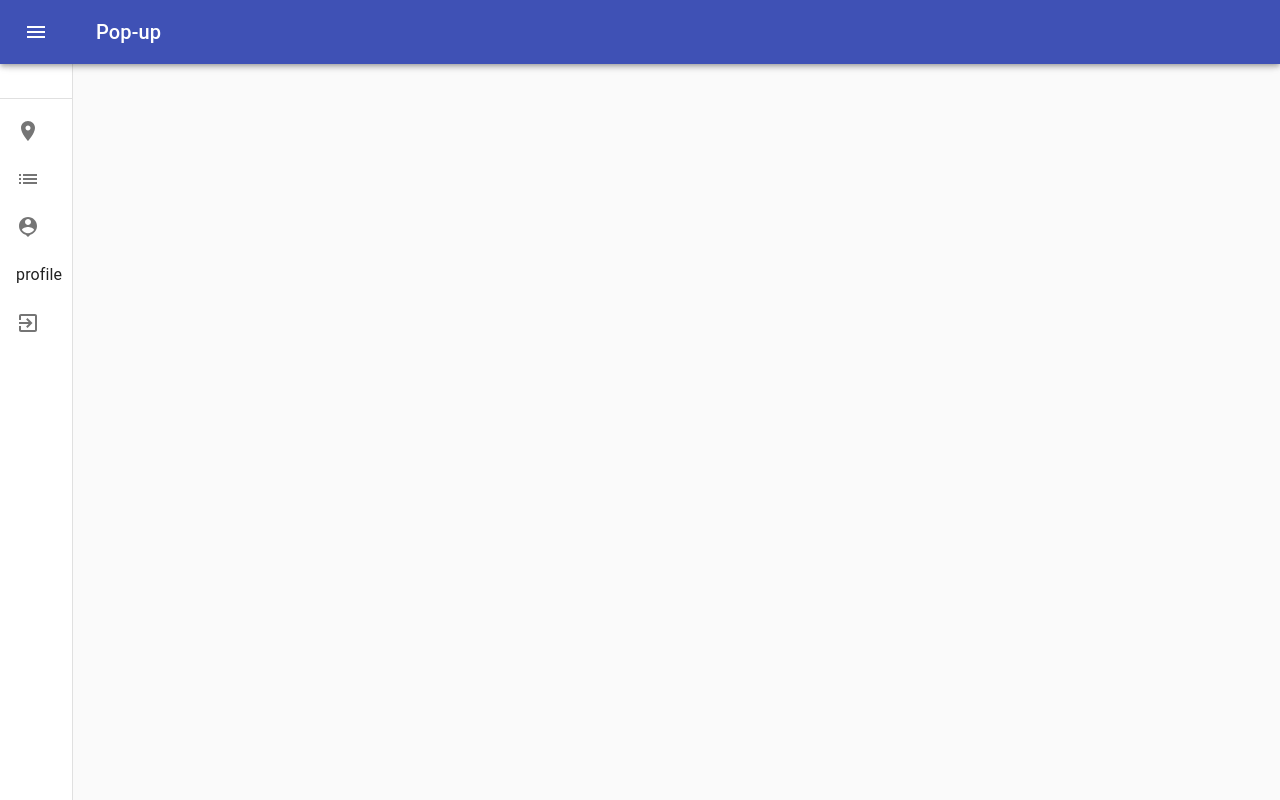
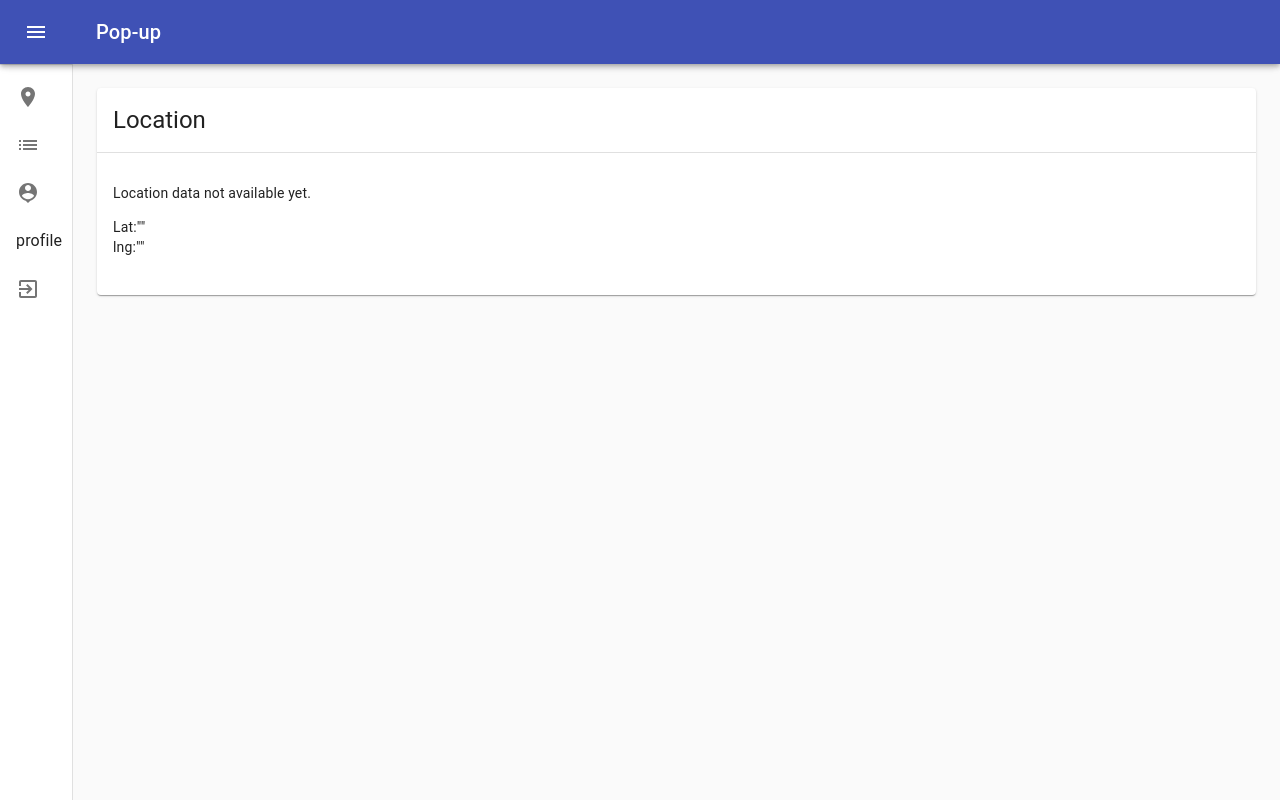
Before and after one commit to Nadeemalqattan/FoodTruck-FE, a React (Create React App) app: page /location in a window 1280 px wide. Built offline with nearby package versions, Linux system fonts and the light colour scheme; no server answers.

Commit message:
location

```diff
--- a/package.json
+++ b/package.json
@@ -10,6 +10,7 @@
     "@testing-library/user-event": "^12.1.10",
     "axios": "^0.21.1",
     "clsx": "^1.1.1",
+    "http-server": "^0.12.3",
     "jwt-decode": "^3.1.2",
     "react": "^17.0.2",
     "react-dom": "^17.0.2",
--- /dev/null
+++ b/src/components/Location/index.js
@@ -0,0 +1,146 @@
+import React, { useEffect, useState } from "react";
+//Styling
+import {
+  Card,
+  CardContent,
+  CardHeader,
+  Divider,
+  makeStyles,
+} from "@material-ui/core";
+import Sidebar from "../Sidebar";
+
+const useStyles = makeStyles((theme) => ({
+  root: {
+    display: "flex",
+  },
+  toolbar: {
+    display: "flex",
+    alignItems: "center",
+    justifyContent: "flex-end",
+    padding: theme.spacing(0, 1),
+    // necessary for content to be below app bar
+    ...theme.mixins.toolbar,
+  },
+  content: {
+    flexGrow: 1,
+    padding: theme.spacing(3),
+  },
+}));
+
+// var options = {
+//   enableHighAccuracy: true,
+//   timeout: 500000,
+//   maximumAge: 0,
+// };
+
+// function success(pos) {
+//   var crd = pos.coords;
+
+//   console.log("Your current position is:");
+//   console.log(`Latitude : ${crd.latitude}`);
+//   console.log(`Longitude: ${crd.longitude}`);
+//   console.log(`More or less ${crd.accuracy} meters.`);
+// }
+
+// function error(err) {
+//   console.warn(`ERROR(${err.code}): ${err.message}`);
+// }
+
+// navigator.geolocation.getCurrentPosition(success, error, options);
+const Location = () => {
+  const classes = useStyles();
+  // const [details, setDetails] = useState(null);
+
+  // if (navigator.geolocation) {
+  //   navigator.geolocation.getCurrentPosition(displayLocationInfo);
+  // }
+
+  // function displayLocationInfo(position) {
+  //   const lng = position.coords.longitude;
+  //   const lat = position.coords.latitude;
+
+  //   console.log(`longitude: ${lng} | latitude: ${lat}`);
+  // }
+
+  const useGeoLocation = () => {
+    const [location, setLocation] = useState({
+      loaded: false,
+      coordinates: { lat: "", lng: "" },
+    });
+
+    const onSuccess = (location) => {
+      setLocation({
+        loaded: true,
+        coordinates: {
+          lat: location.coords.latitude,
+          lng: location.coords.longitude,
+        },
+      });
+    };
+
+    const onError = (error) => {
+      setLocation({
+        loaded: true,
+        error: {
+          code: error.code,
+          message: error.message,
+        },
+      });
+    };
+
+    useEffect(() => {
+      if (!("geolocation" in navigator)) {
+        onError({
+          code: 0,
+          message: "Geolocation not supported",
+        });
+      }
+
+      navigator.geolocation.getCurrentPosition(onSuccess, onError);
+    }, []);
+
+    return location;
+  };
+
+  const location = useGeoLocation();
+
+  return (
+    <div className={classes.root}>
+      <Sidebar />
+      <main className={classes.content}>
+        <div className={classes.toolbar} />
+        <form autoComplete="off" noValidate>
+          <Card>
+            <CardHeader subheader="" title="Location" />
+            <Divider />
+            <CardContent>
+              <div className="row d-flex justify-content-center mt-3 mb-5 pb-5">
+                <div className="col-6">
+                  <div class="card">
+                    <div class="card-header text-left font-weight-bold d-flex">
+                      <div className="inline-block mr-auto pt-1">
+                        <p>
+                          {location.loaded
+                            ? "Location cordnations"
+                            : "Location data not available yet."}
+                        </p>
+                        <>
+                          <p>
+                            Lat:{JSON.stringify(location.coordinates.lat)}
+                            <br />
+                            lng:{JSON.stringify(location.coordinates.lng)}
+                          </p>
+                        </>
+                      </div>
+                    </div>
+                  </div>
+                </div>
+              </div>
+            </CardContent>
+          </Card>
+        </form>
+      </main>
+    </div>
+  );
+};
+export default Location;
--- a/src/components/Routes.js
+++ b/src/components/Routes.js
@@ -6,7 +6,7 @@ import MenuAddForm from "./Menu/MenuAddForm";
 import MenuEditForm from "./Menu/MenuEditForm";
 import Signin from "./Signin";
 import UserProfile from "./UserProfile";
-// import Location from "./Location";
+import Location from "./Location";
 
 const Routes = () => {
   return (
@@ -20,9 +20,9 @@ const Routes = () => {
       <Route path="/menu">
         <Menu />
       </Route>
-      {/* <Route path="/location">
+      <Route path="/location">
         <Location />
-      </Route> */}
+      </Route>
       <Route path="/hotspot">
         <Hotspots />
       </Route>
--- a/src/components/Sidebar/NavProfile.js
+++ b/src/components/Sidebar/NavProfile.js
@@ -1,11 +1,7 @@
 import React from "react";
 //Styling
 import { Avatar, Box, Typography, makeStyles } from "@material-ui/core";
-const user = {
-  avatar: "/static/images/avatars/avatar_6.png",
-  jobTitle: "Senior Developer",
-  name: "Food Truck",
-};
+import { useSelector } from "react-redux";
 
 const useStyles = makeStyles(() => ({
   avatar: {
@@ -18,6 +14,11 @@ const useStyles = makeStyles(() => ({
 
 const NavProfile = () => {
   const classes = useStyles();
+  const profile = useSelector((state) => state.user.profile);
+
+  // const user = {
+  //   avatar: "",
+  // };
 
   return (
     <Box
@@ -35,9 +36,9 @@ const NavProfile = () => {
           p: 2,
         }}
       >
-        <Avatar className={classes.avatar} src={user.avatar} to="/profile" />
+        {/* <Avatar className={classes.avatar} src={user.avatar} to="/profile" /> */}
         <Typography className={classes.name} color="textPrimary" variant="h6">
-          {user.name}
+          {/* {profile.name} */}
         </Typography>
       </Box>
     </Box>
```
Also changed, not shown: 1 other file (tests, documents, lock files or other folders).
